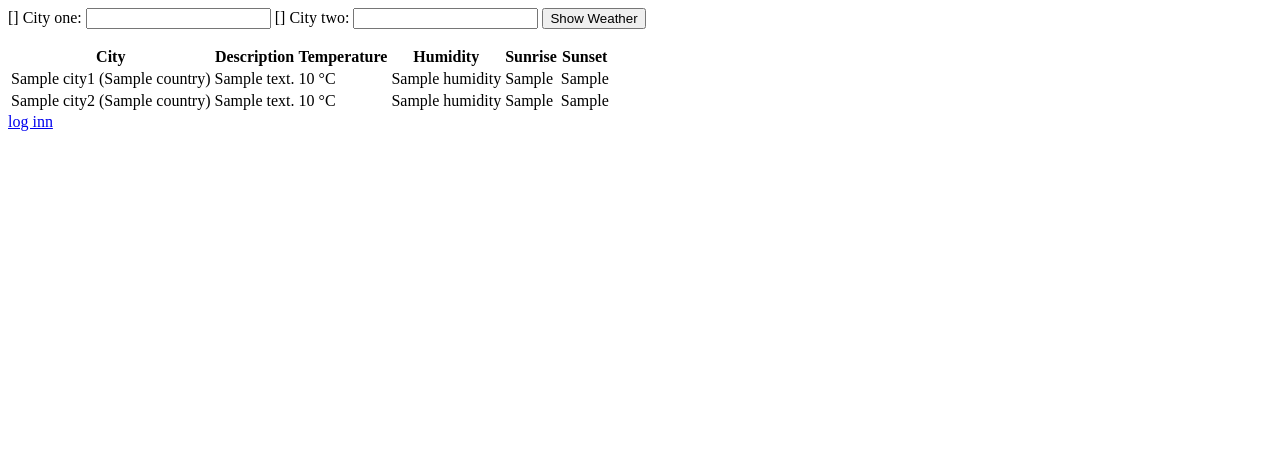
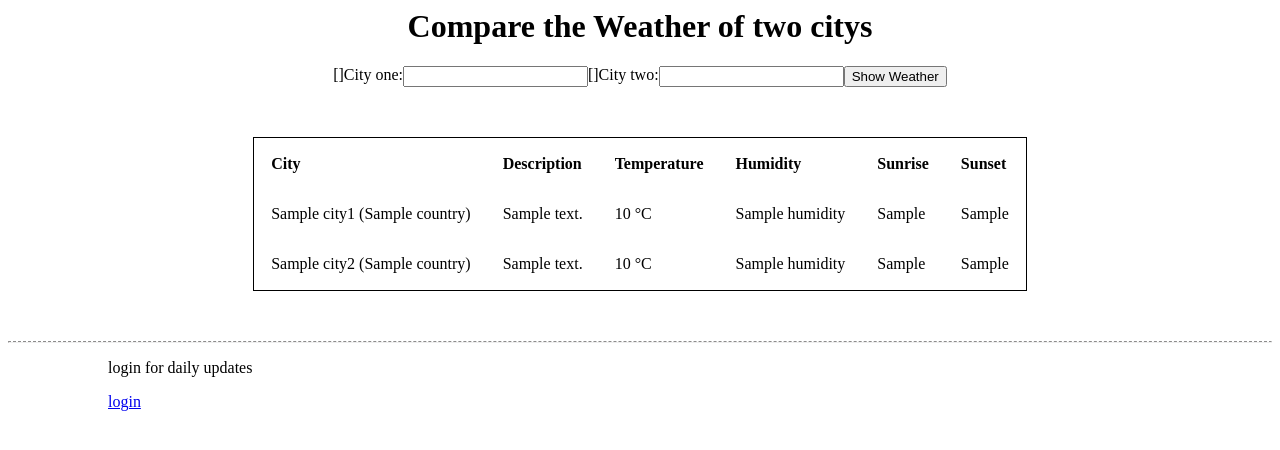
Before and after one commit to zurgur/Weather, a Django app: template api/templates/api/search.html in a window 1280 px wide. Shown: the top 450 px of the page. Run offline with Django 3.2, Linux system fonts and the light colour scheme; the template is opened without the code that fills it: most values are stand-ins (such as "Sample title", 1, 10 or a date in 2020); form fields are guessed from the names that the template uses.

Commit message:
style main page

```diff
--- /dev/null
+++ b/api/static/api/style.css
@@ -0,0 +1,29 @@
+form {
+    width: 1000px;
+    margin: auto;
+    display: flex;
+    justify-content: center;
+}
+h1 {
+    text-align: center;
+}
+th, td {
+    padding: 15px;
+    text-align: left;
+}
+tr:hover {
+    background-color: #f5f5f5;
+}
+table{
+    border: 1px solid black;
+    margin-top: 50px;
+    margin-left: auto;
+    margin-right: auto;
+}
+hr{
+    margin-top: 50px;
+    border-top: 1px dashed #8c8b8b;
+}
+div.signin {
+    margin-left: 100px;
+}
--- a/api/templates/api/search.html
+++ b/api/templates/api/search.html
@@ -1,3 +1,6 @@
+{% load static %}
+<link rel="stylesheet" type="text/css" href="{% static 'api/style.css' %}">
+<h1>Compare the Weather of two citys</h1>
 <form action="/" method="POST">
     {% csrf_token %}
     {{ form.city1.errors }}
@@ -39,9 +42,15 @@
     </tr>
 </table>
 {% endif %}
+<hr>
 {% if request.user.is_authenticated %}
-    <p>loged inn as: {{ request.user.username }}</p>
-    <a href="/logout">log out</a>
+    <div class="signin">
+        <p>loged inn as: {{ request.user.username }}</p>
+        <a href="/logout">log out</a>
+    </div>
 {% else %}
-    <a href="/login">log inn</a>
+    <div class="signin">
+        <p>login for daily updates</p>
+        <a href="/login">login</a>
+    </div>
 {% endif%}
```
Also changed, not shown: db.sqlite3.
